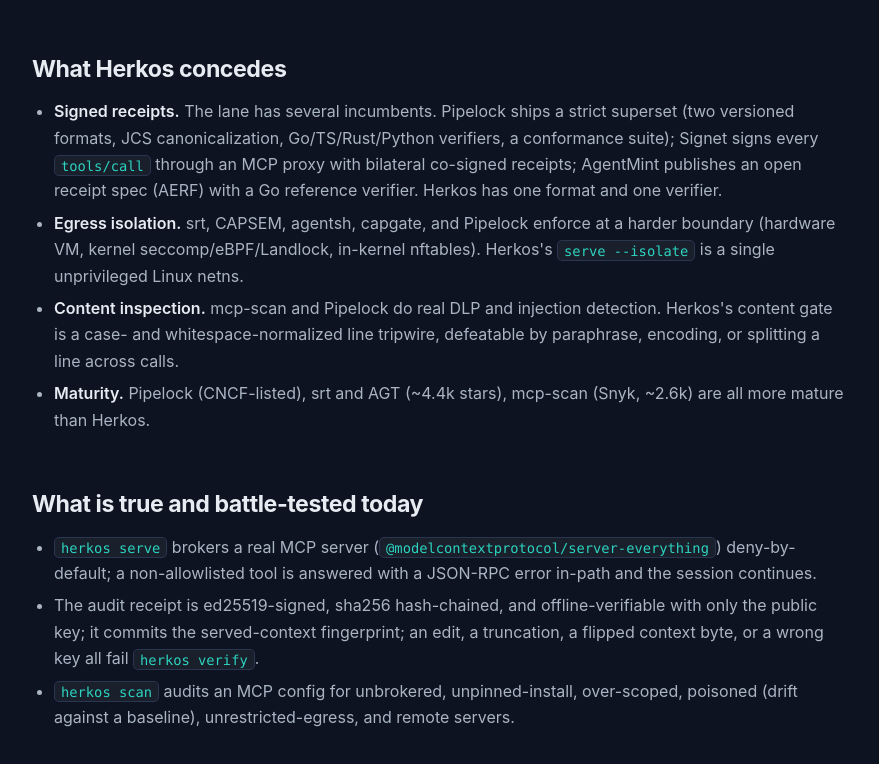
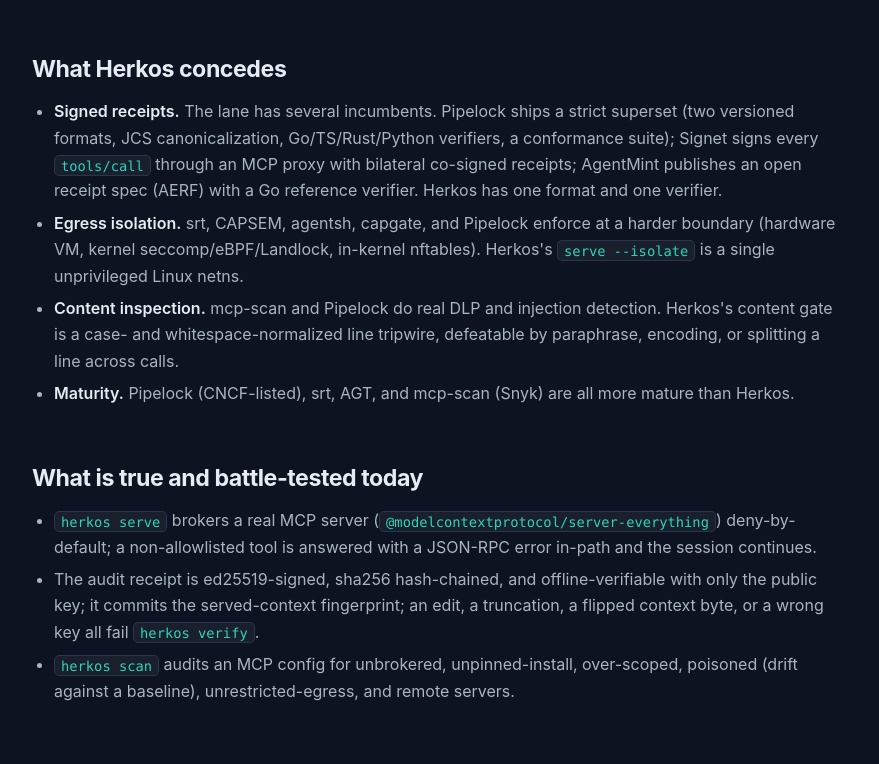
Before and after one commit to akhilesharora/herkos, a plain HTML site: page site/docs/comparison.html in a window 1280 px wide. Shown: the part 2377-3141 px from the top of the page, without its empty margins (342-1221 px from the left). Drawn offline with Linux system fonts and the light colour scheme.

Commit message:
docs: drop star counts from the comparison

```diff
--- a/site/docs/comparison.html
+++ b/site/docs/comparison.html
@@ -136,7 +136,7 @@
       <li><strong>Signed receipts.</strong> The lane has several incumbents. Pipelock ships a strict superset (two versioned formats, JCS canonicalization, Go/TS/Rust/Python verifiers, a conformance suite); Signet signs every <code>tools/call</code> through an MCP proxy with bilateral co-signed receipts; AgentMint publishes an open receipt spec (AERF) with a Go reference verifier. Herkos has one format and one verifier.</li>
       <li><strong>Egress isolation.</strong> srt, CAPSEM, agentsh, capgate, and Pipelock enforce at a harder boundary (hardware VM, kernel seccomp/eBPF/Landlock, in-kernel nftables). Herkos's <code>serve --isolate</code> is a single unprivileged Linux netns.</li>
       <li><strong>Content inspection.</strong> mcp-scan and Pipelock do real DLP and injection detection. Herkos's content gate is a case- and whitespace-normalized line tripwire, defeatable by paraphrase, encoding, or splitting a line across calls.</li>
-      <li><strong>Maturity.</strong> Pipelock (CNCF-listed), srt and AGT (~4.4k stars), mcp-scan (Snyk, ~2.6k) are all more mature than Herkos.</li>
+      <li><strong>Maturity.</strong> Pipelock (CNCF-listed), srt, AGT, and mcp-scan (Snyk) are all more mature than Herkos.</li>
     </ul>
 
     <h2 id="true">What is true and battle-tested today</h2>
```
Also changed, not shown: 1 other file.
